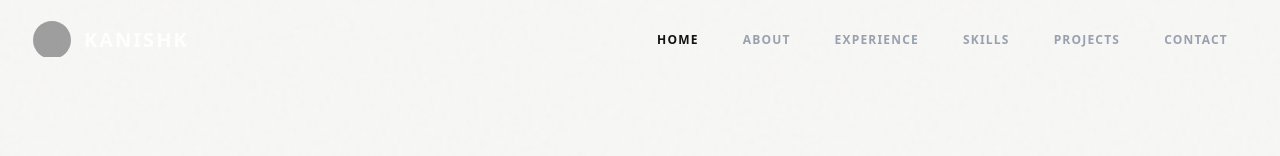
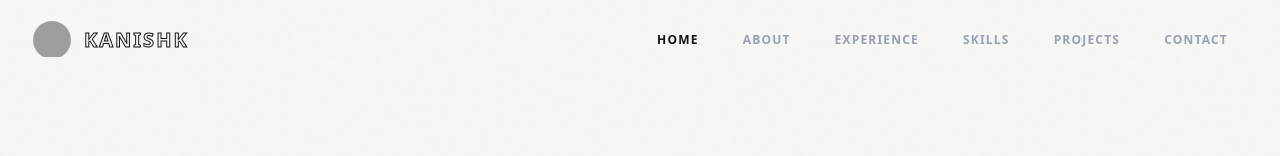
Before and after one commit to kanishk-8/portfoliowebsite, a Next.js app: page / in a window 1280 px wide. Shown: the top 156 px of the page. Built offline with nearby package versions, Linux system fonts and the light colour scheme; grey boxes are pictures that could not be loaded.

Commit message:
fixed the navbar issue

```diff
--- a/app/components/Navbar.js
+++ b/app/components/Navbar.js
@@ -49,6 +49,8 @@ export default function Navbar() {
       return;
     }
 
+    // Delay scroll until the mobile menu exit animation (~300ms) completes
+    setTimeout(() => {
       if (href === "#home") {
         window.scrollTo({ top: 0, behavior: "smooth" });
         return;
@@ -57,6 +59,7 @@ export default function Navbar() {
       if (element) {
         element.scrollIntoView({ behavior: "smooth" });
       }
+    }, 350);
   };
 
   return (
@@ -91,7 +94,13 @@ export default function Navbar() {
               />
             </div>
             <div className="flex flex-col">
-              <h1 className="text-xl font-black text-white uppercase tracking-widest">
+              <h1
+                className="text-xl font-black uppercase tracking-widest transition-all duration-300"
+                style={{
+                  color: "transparent",
+                  WebkitTextStroke: scrolled ? "1px #f7f7f5" : "1px #111111",
+                }}
+              >
                 Kanishk
               </h1>
             </div>
@@ -129,7 +138,7 @@ export default function Navbar() {
           <div className="md:hidden">
             <button
               onClick={() => setIsOpen(!isOpen)}
-              className="relative w-10 h-10 rounded-full border border-[#f7f7f5] flex items-center justify-center text-[#f7f7f5] focus:outline-none"
+              className={`relative w-10 h-10 rounded-full border flex items-center justify-center focus:outline-none transition-colors duration-300 ${scrolled ? "border-[#f7f7f5] text-[#f7f7f5]" : "border-[#111111] text-[#111111]"}`}
             >
               <div className="w-4 h-4 flex flex-col justify-center space-y-1">
                 <span className={`w-full h-[2px] bg-current transition-transform duration-300 ${isOpen ? "rotate-45 translate-y-[6px]" : ""}`} />
--- a/app/page.js
+++ b/app/page.js
@@ -21,7 +21,7 @@ export default function Home() {
   if (!mounted) return null;
 
   return (
-    <div className="min-h-screen bg-[#f7f7f5] text-[#111111] overflow-x-hidden selection:bg-black selection:text-white">
+    <div className="min-h-screen bg-[#f7f7f5] text-[#111111] selection:bg-black selection:text-white">
       <Preloader onComplete={() => setLoadingComplete(true)} />
 
       <div style={{ opacity: loadingComplete ? 1 : 0, transition: 'opacity 0.8s ease-in-out' }}>
```
Also changed, not shown: 1 other file (tests, documents, lock files or other folders). Lines whose indentation alone changed are shown as unchanged.
